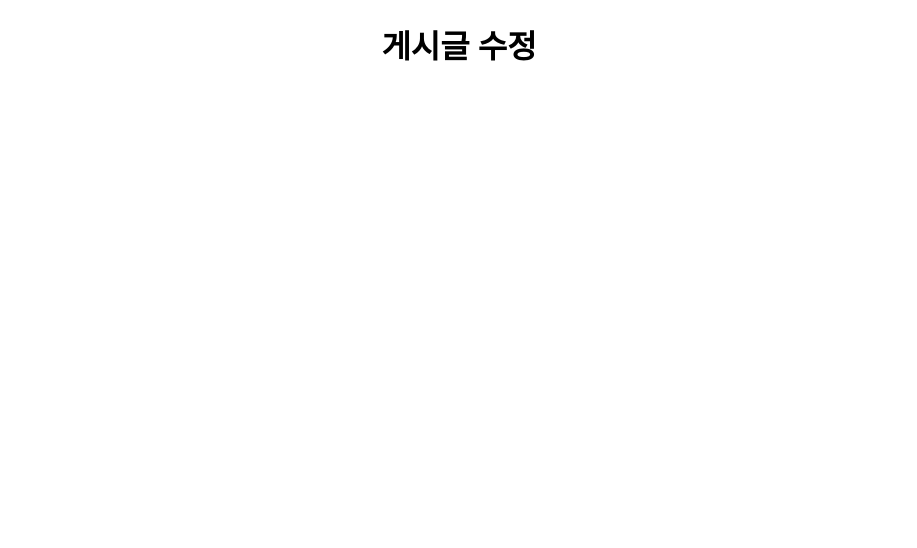
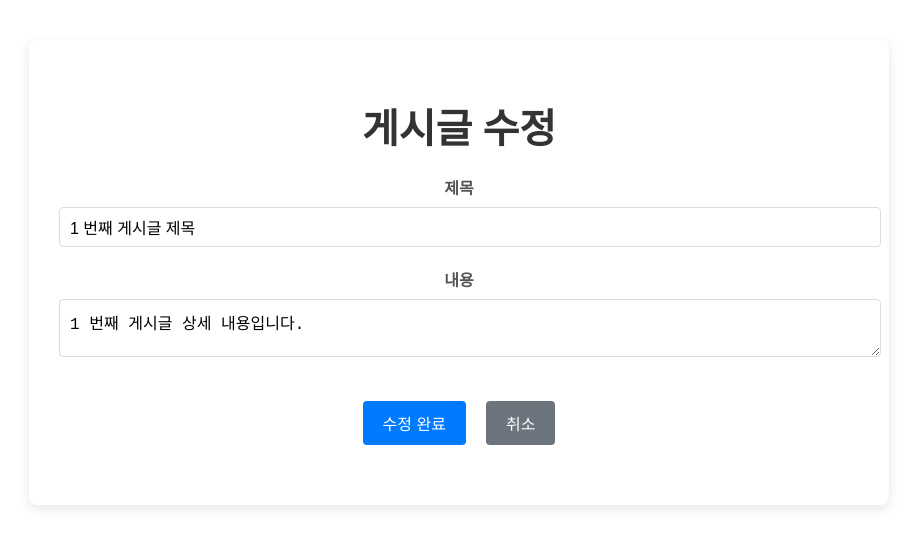
Before and after one commit to changhui98/simpleboard.frontend, a React (Create React App) app: page /post/edit/1 in a window 1280 px wide. Shown: the top 548 px of the page, without its empty margins (181-1098 px from the left). Built offline with nearby package versions, Linux system fonts and the light colour scheme.

Commit message:
Feat : 게시글 수정 페이지 생성 및 css

```diff
--- a/src/PostEdit.js
+++ b/src/PostEdit.js
@@ -1,9 +1,45 @@
+import {Link, useNavigate, useParams} from "react-router-dom";
+import {useEffect, useState} from "react";
+import "./css/edit.css";
+
 let PostEdit = () => {
+
+  const {id} = useParams();
+  const navigate = useNavigate();
+
+  let [title, setTitle] = useState("");
+  let [content, setContent] = useState("");
+
+  useEffect(() => {
+    setTitle(`${id} 번째 게시글 제목`);
+    setContent(`${id} 번째 게시글 상세 내용입니다.`)
+  }, [id]);
+
+  const handleSubmit = (e) => {
+    e.preventDefault();
+    alert("게시글이 수정되었습니다.");
+    navigate(`/post/${id}`);
+  }
+
   return (
-      <div>
-        <h1>게시글 수정</h1>
+      <div className={"post-edit-container"}>
+        <h1 className={"post-edit-title"}>게시글 수정</h1>
+        <form onSubmit={handleSubmit} className={"post-edit-form"}>
+          <div className={"form-group"}>
+            <label htmlFor={"title"}>제목</label>
+            <input id={"title"} type={"text"} value={title} onChange={(e) => setTitle(e.target.value)} placeholder={"제목을 입력하세요."}/>
+          </div>
+          <div className={"form-group"}>
+            <label htmlFor={"content"}>내용</label>
+            <textarea id={"content"} value={content} onChange={(e) => setContent(e.target.value)} placeholder={"내용을 입력하세요."}></textarea>
+          </div>
+          <div className={"button-group"}>
+            <button type={"submit"} className={"submit-button"}>수정 완료</button>
+            <Link to={`/post/${id}`} className={"cancel-button"}>취소</Link>
+          </div>
+        </form>
       </div>
-  )
+  );
 }
 
 export default PostEdit;
--- /dev/null
+++ b/src/css/edit.css
@@ -0,0 +1,89 @@
+.post-edit-container {
+  max-width: 800px;
+  margin: 40px auto;
+  padding: 30px;
+  background: #fff;
+  border-radius: 8px;
+  box-shadow: 0 4px 12px rgba(0, 0, 0, 0.1);
+}
+
+.post-edit-title {
+  text-align: center;
+  color: #333;
+  margin-bottom: 20px;
+  font-size: 2.5rem;
+}
+
+.post-edit-form {
+  display: flex;
+  flex-direction: column;
+}
+
+.form-group {
+  margin-bottom: 20px;
+}
+
+.form-group label {
+  display: block;
+  font-weight: bold;
+  margin-bottom: 8px;
+  color: #555;
+}
+
+.form-group input,
+.form-group textarea {
+  width: 100%;
+  padding: 10px;
+  border: 1px solid #ddd;
+  border-radius: 4px;
+  font-size: 1rem;
+}
+
+.form-group input:focus,
+.form-group textarea:focus {
+  outline: none;
+  border-color: #007BFF;
+  box-shadow: 0 0 5px rgba(0, 123, 255, 0.3);
+}
+
+.button-group {
+  display: flex;
+  justify-content: center;
+  gap: 20px;
+  margin-top: 20px;
+}
+
+.submit-button,
+.cancel-button {
+  padding: 10px 20px;
+  border: none;
+  border-radius: 4px;
+  font-size: 1rem;
+  text-decoration: none;
+  text-align: center;
+  cursor: pointer;
+  transition: background 0.3s ease;
+}
+
+/* 수정 완료 버튼 스타일 */
+.submit-button {
+  background: #007BFF;
+  color: #fff;
+}
+
+.submit-button:hover {
+  background: #0056b3;
+}
+
+/* 취소 버튼 스타일 */
+.cancel-button {
+  background: #6c757d;
+  color: #fff;
+  display: flex;
+  align-items: center;
+  justify-content: center;
+}
+
+.cancel-button:hover {
+  background: #5a6268;
+}
```
